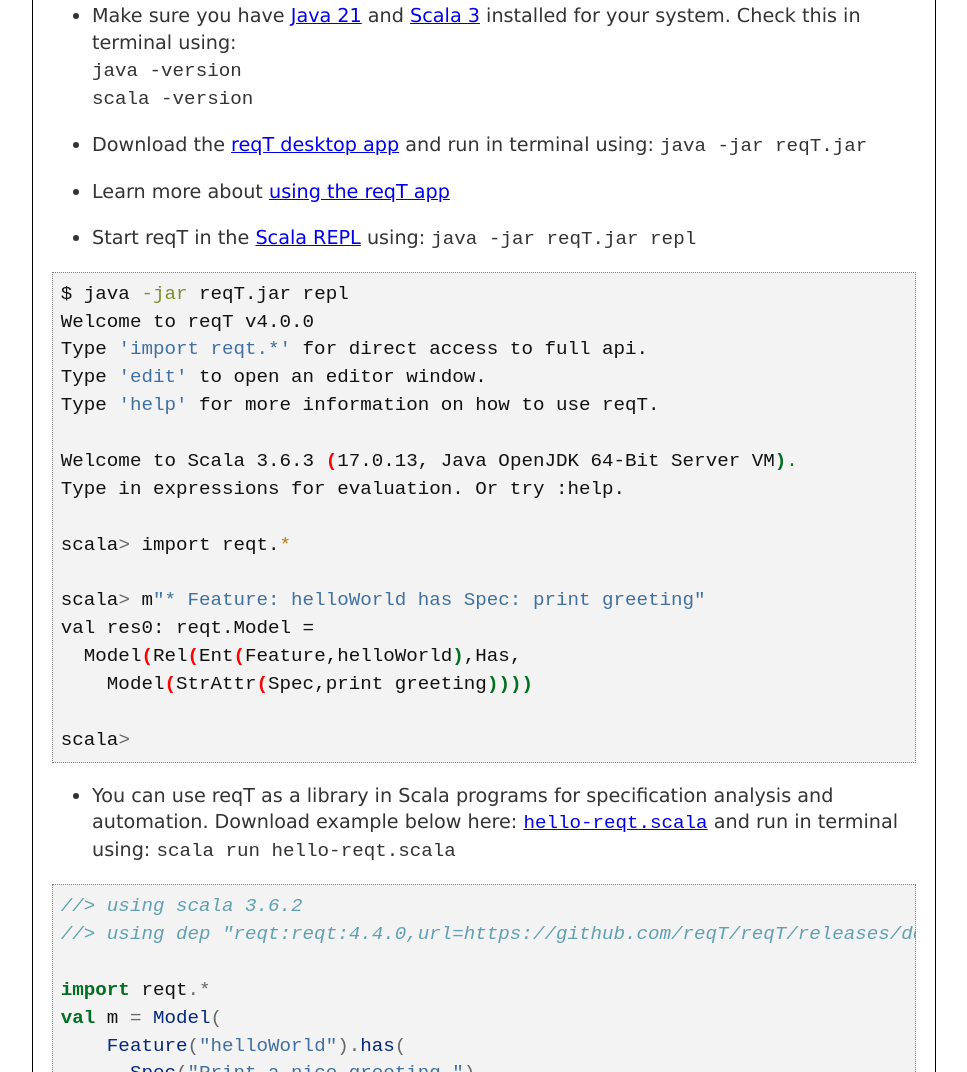
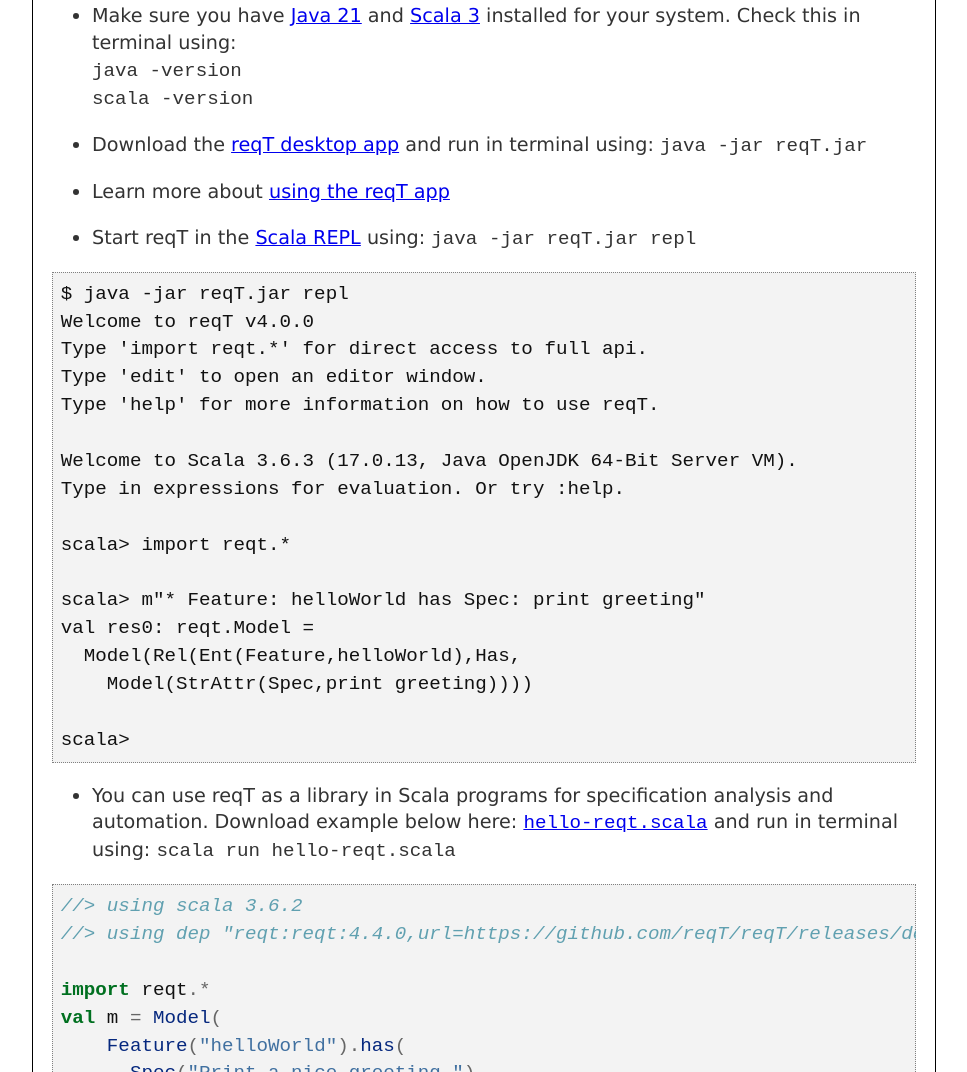
Before and after one commit to reqT/reqT.github.io, a plain HTML site: page index.html in a window 1280 px wide. Shown: the part 925-1997 px from the top of the page, without its empty margins (156-1123 px from the left). Drawn offline with Linux system fonts and the light colour scheme.

Commit message:
tweak code rendering

```diff
--- a/index.html
+++ b/index.html
@@ -156,24 +156,23 @@ app</a></p></li>
 href="https://docs.scala-lang.org/scala3/book/taste-repl.html">Scala
 REPL</a> using: <code>java -jar reqT.jar repl</code></p></li>
 </ul>
-<div class="sourceCode" id="cb2"><pre
-class="sourceCode bash"><code class="sourceCode bash"><span id="cb2-1"><a href="#cb2-1" aria-hidden="true" tabindex="-1"></a><span class="ex">$</span> java <span class="at">-jar</span> reqT.jar repl</span>
-<span id="cb2-2"><a href="#cb2-2" aria-hidden="true" tabindex="-1"></a><span class="ex">Welcome</span> to reqT v4.0.0</span>
-<span id="cb2-3"><a href="#cb2-3" aria-hidden="true" tabindex="-1"></a><span class="ex">Type</span> <span class="st">&#39;import reqt.*&#39;</span> for direct access to full api.</span>
-<span id="cb2-4"><a href="#cb2-4" aria-hidden="true" tabindex="-1"></a><span class="ex">Type</span> <span class="st">&#39;edit&#39;</span> to open an editor window.</span>
-<span id="cb2-5"><a href="#cb2-5" aria-hidden="true" tabindex="-1"></a><span class="ex">Type</span> <span class="st">&#39;help&#39;</span> for more information on how to use reqT.</span>
-<span id="cb2-6"><a href="#cb2-6" aria-hidden="true" tabindex="-1"></a></span>
-<span id="cb2-7"><a href="#cb2-7" aria-hidden="true" tabindex="-1"></a><span class="ex">Welcome</span> to Scala 3.6.3 <span class="er">(</span><span class="ex">17.0.13,</span> Java OpenJDK 64-Bit Server VM<span class="kw">)</span><span class="bu">.</span></span>
-<span id="cb2-8"><a href="#cb2-8" aria-hidden="true" tabindex="-1"></a><span class="ex">Type</span> in expressions for evaluation. Or try :help.</span>
-<span id="cb2-9"><a href="#cb2-9" aria-hidden="true" tabindex="-1"></a></span>
-<span id="cb2-10"><a href="#cb2-10" aria-hidden="true" tabindex="-1"></a><span class="ex">scala</span><span class="op">&gt;</span> import reqt.<span class="pp">*</span></span>
-<span id="cb2-11"><a href="#cb2-11" aria-hidden="true" tabindex="-1"></a></span>
-<span id="cb2-12"><a href="#cb2-12" aria-hidden="true" tabindex="-1"></a><span class="ex">scala</span><span class="op">&gt;</span> m<span class="st">&quot;* Feature: helloWorld has Spec: print greeting&quot;</span></span>
-<span id="cb2-13"><a href="#cb2-13" aria-hidden="true" tabindex="-1"></a><span class="ex">val</span> res0: reqt.Model = </span>
-<span id="cb2-14"><a href="#cb2-14" aria-hidden="true" tabindex="-1"></a>  <span class="ex">Model</span><span class="er">(</span><span class="ex">Rel</span><span class="er">(</span><span class="ex">Ent</span><span class="er">(</span><span class="ex">Feature,helloWorld</span><span class="kw">)</span><span class="ex">,Has,</span></span>
-<span id="cb2-15"><a href="#cb2-15" aria-hidden="true" tabindex="-1"></a>    <span class="ex">Model</span><span class="er">(</span><span class="ex">StrAttr</span><span class="er">(</span><span class="ex">Spec,print</span> greeting<span class="kw">))))</span></span>
-<span id="cb2-16"><a href="#cb2-16" aria-hidden="true" tabindex="-1"></a></span>
-<span id="cb2-17"><a href="#cb2-17" aria-hidden="true" tabindex="-1"></a><span class="ex">scala</span><span class="op">&gt;</span> </span></code></pre></div>
+<pre><code>$ java -jar reqT.jar repl
+Welcome to reqT v4.0.0
+Type &#39;import reqt.*&#39; for direct access to full api.
+Type &#39;edit&#39; to open an editor window.
+Type &#39;help&#39; for more information on how to use reqT.
+
+Welcome to Scala 3.6.3 (17.0.13, Java OpenJDK 64-Bit Server VM).
+Type in expressions for evaluation. Or try :help.
+
+scala&gt; import reqt.*
+
+scala&gt; m&quot;* Feature: helloWorld has Spec: print greeting&quot;
+val res0: reqt.Model =
+  Model(Rel(Ent(Feature,helloWorld),Has,
+    Model(StrAttr(Spec,print greeting))))
+
+scala&gt; </code></pre>
 <ul>
 <li>You can use reqT as a library in Scala programs for specification
 analysis and automation. Download example below here: <a
```
Also changed, not shown: 2 other files.
